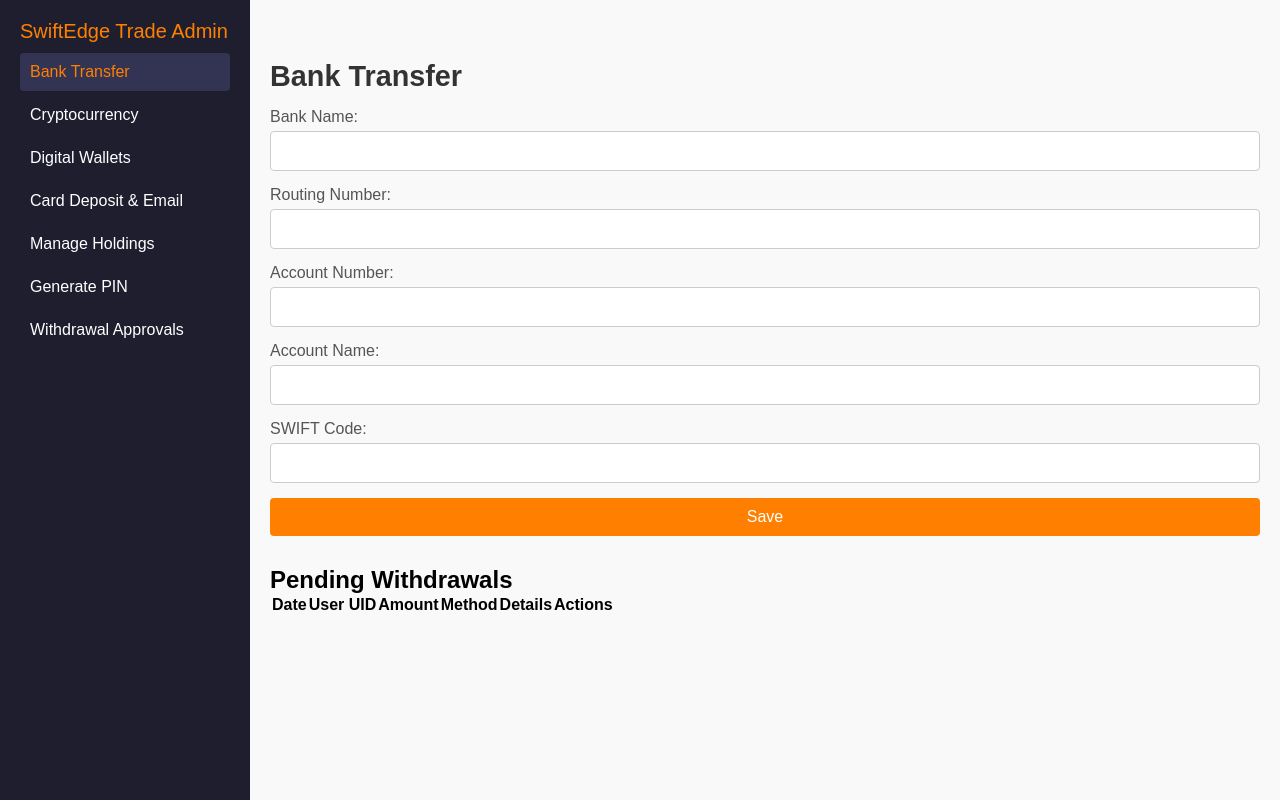
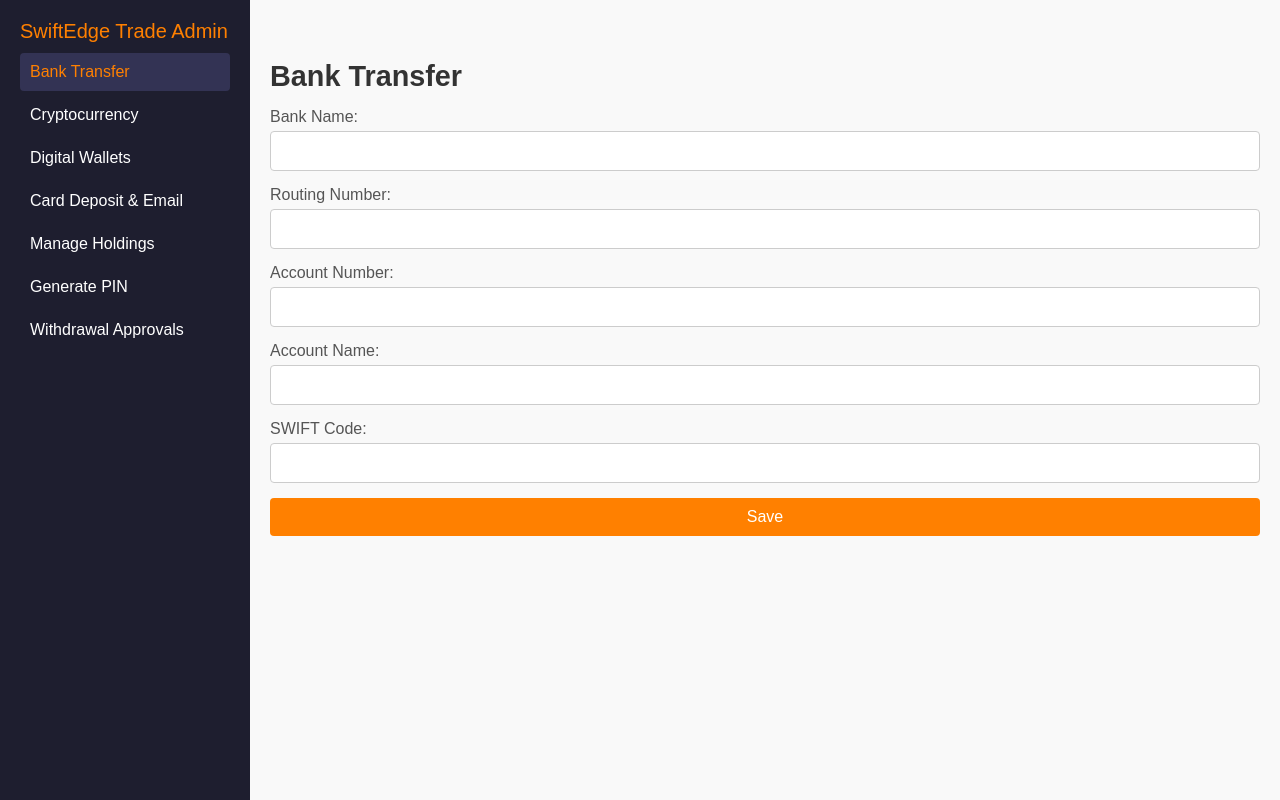
Before and after one commit to swiftedge111/Broker, a website: page frontend/admin-first-1.html in a window 1280 px wide. Drawn offline with Linux system fonts and the light colour scheme; no server answers.

Commit message:
fixing frontend approved withdrawal bug

```diff
--- a/frontend/admin-first-1.html
+++ b/frontend/admin-first-1.html
@@ -155,7 +155,7 @@
       </div>
 
       <!-- Withdrawal Approvals Section -->
-      <div class="content-sectiom hidden" id="withdrawal-approvals">
+      <div id="withdrawal-approvals" class="content-section hidden">
         <h2>Pending Withdrawals</h2>
         <div class="admin-table-container">
           <table class="admin-table">
```
